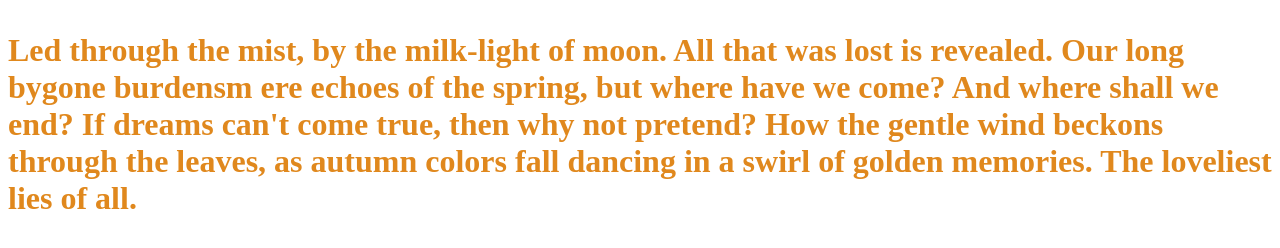
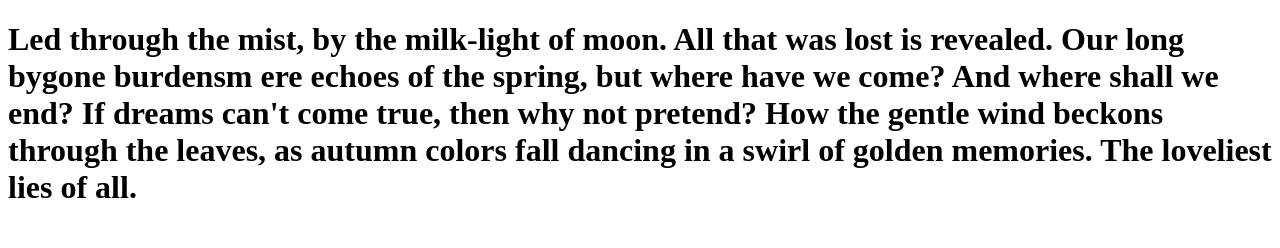
Before and after one commit to logeland/v, a plain HTML site: page index.html in a window 1280 px wide. Drawn offline with Linux system fonts and the light colour scheme.

Commit message:
create index.html file

```diff
--- a/index.html
+++ b/index.html
@@ -6,8 +6,7 @@
     <title>Document</title>
 </head>
 <body>
-    <h1
-           style="color:rgb(224, 136, 29);"> </p> Led through the mist, by the milk-light of moon. All that was lost is revealed. Our long bygone burdensm ere echoes of the spring, but where have we come? And where shall we end? If dreams can't come true, then why not pretend? How the gentle wind beckons through the leaves, as autumn colors fall dancing in a swirl of golden memories. The loveliest lies of all.
-        <h1
+    <h1>Led through the mist, by the milk-light of moon. All that was lost is revealed. Our long bygone burdensm ere echoes of the spring, but where have we come? And where shall we end? If dreams can't come true, then why not pretend? How the gentle wind beckons through the leaves, as autumn colors fall dancing in a swirl of golden memories. The loveliest lies of all.</h1>
+
 </body>
 </html>
```
